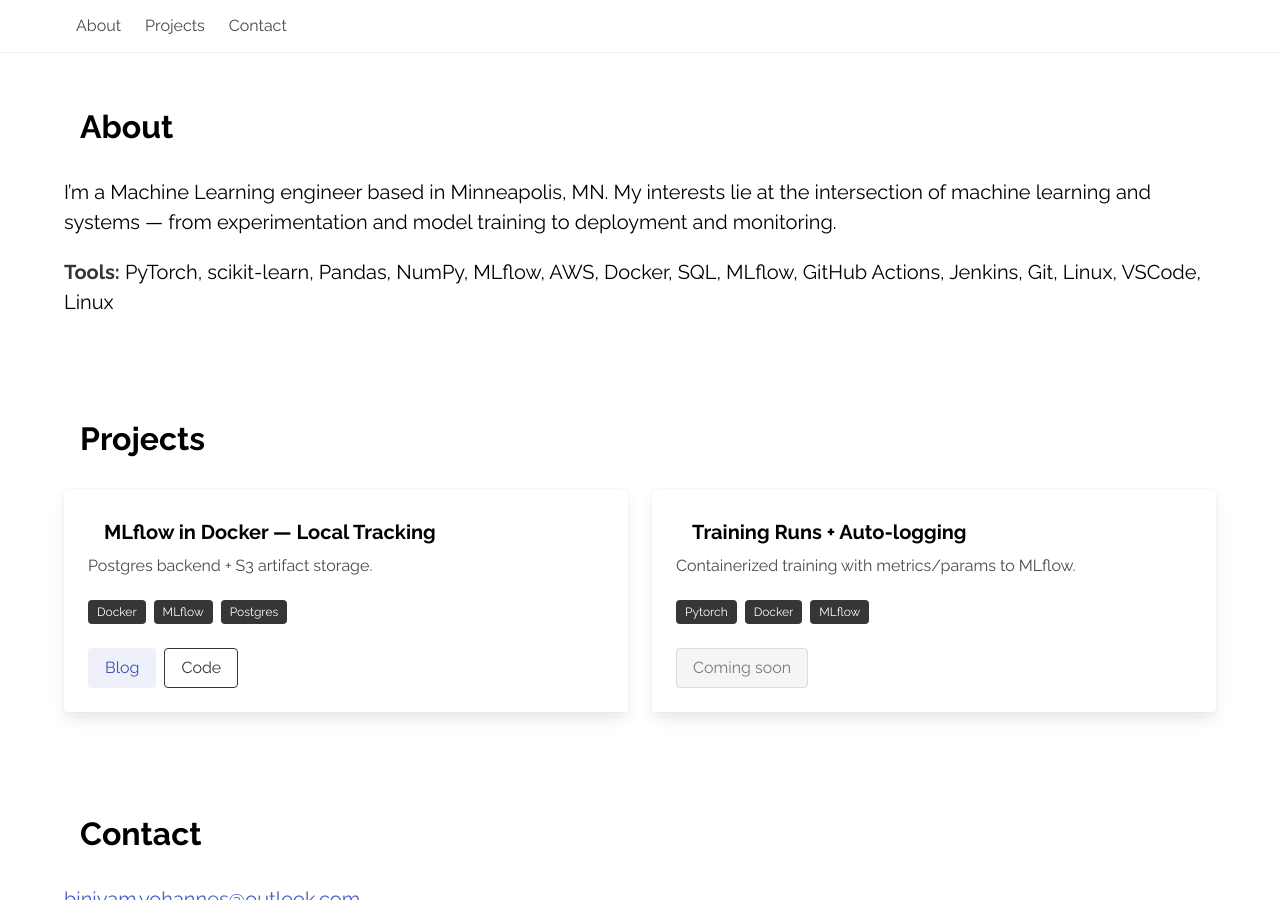
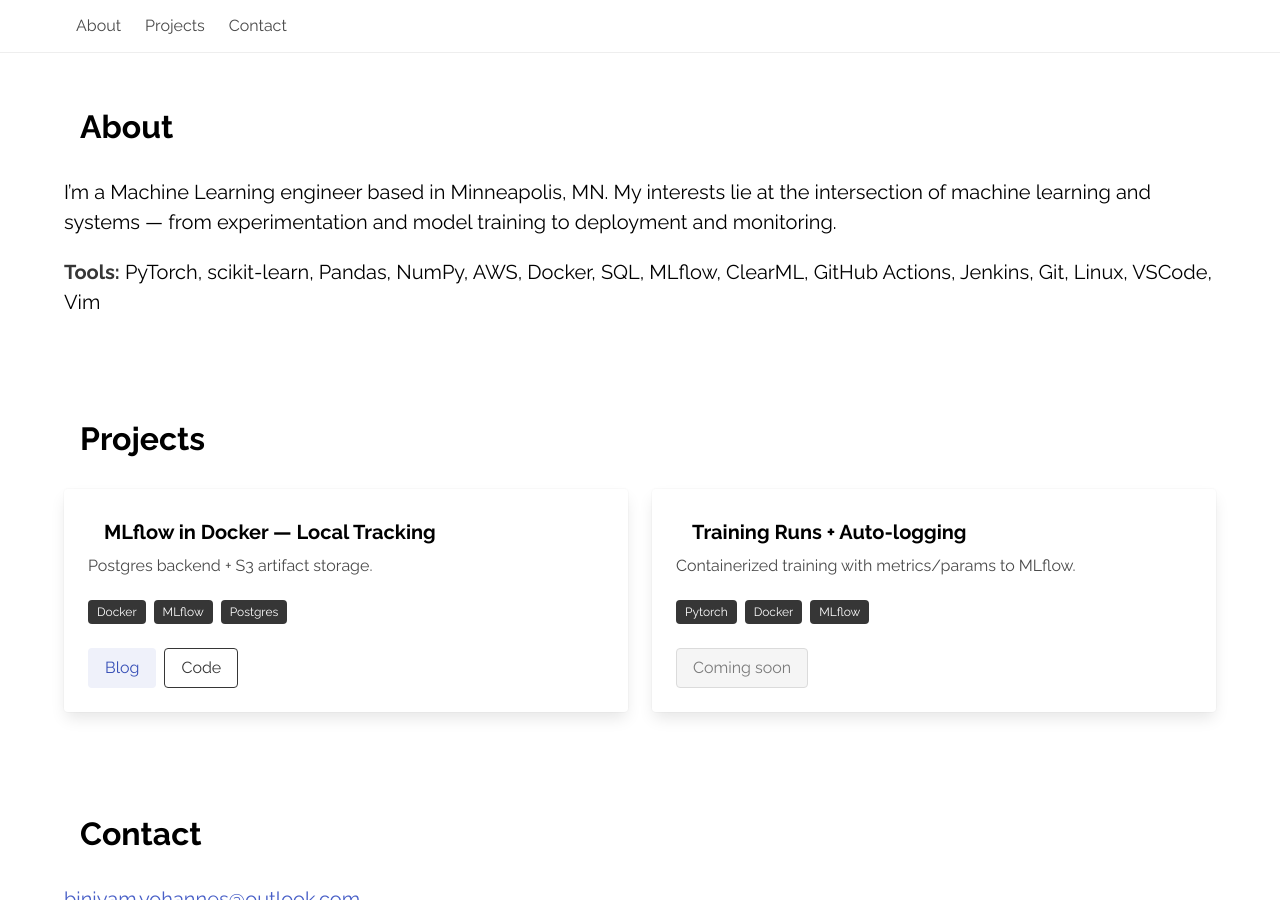
Before and after one commit to biniyamyohannes/website, a Jekyll site: the page built from index.md, in a window 1280 px wide and 900 px high, scrolled down 795 px. Built offline with Jekyll 4.4.1, drawn with Linux system fonts in a browser that asks for light colours.

Commit message:
Fix project links and duplicate skills.

```diff
--- a/_layouts/default.html
+++ b/_layouts/default.html
@@ -106,7 +106,7 @@
         <h2 class="title is-3">About</h2>
         <div class="content is-size-5">
           <p>I’m a Machine Learning engineer based in Minneapolis, MN. My interests lie at the intersection of machine learning and systems — from experimentation and model training to deployment and monitoring.</p>
-          <p><strong>Tools:</strong>  PyTorch, scikit-learn, Pandas, NumPy, MLflow, AWS, Docker, SQL, MLflow, GitHub Actions, Jenkins, Git, Linux, VSCode, Linux</p>
+          <p><strong>Tools:</strong>  PyTorch, scikit-learn, Pandas, NumPy, AWS, Docker, SQL, MLflow, ClearML, GitHub Actions, Jenkins, Git, Linux, VSCode, Vim</p>
         </div>
       </div>
     </section>
@@ -127,8 +127,8 @@
                   <span class="tag is-dark">Postgres</span>
                 </div>
                 <div class="buttons">
-                  <a class="button is-link is-light" href="/blog/bootstrapping-mlflow-with-docker/">Blog</a>
-                  <a class="button is-dark is-outlined" href="https://github.com/yourname/mlflow-docker">Code</a>
+                  <a class="button is-link is-light" href="/blog/2025/08/27/mlflow-infra-bootstrapping.html">Blog</a>
+                  <a class="button is-dark is-outlined" href="https://github.com/biniyamyohannes/mlops-mlflow-infra">Code</a>
                 </div>
               </div>
             </div>
```
